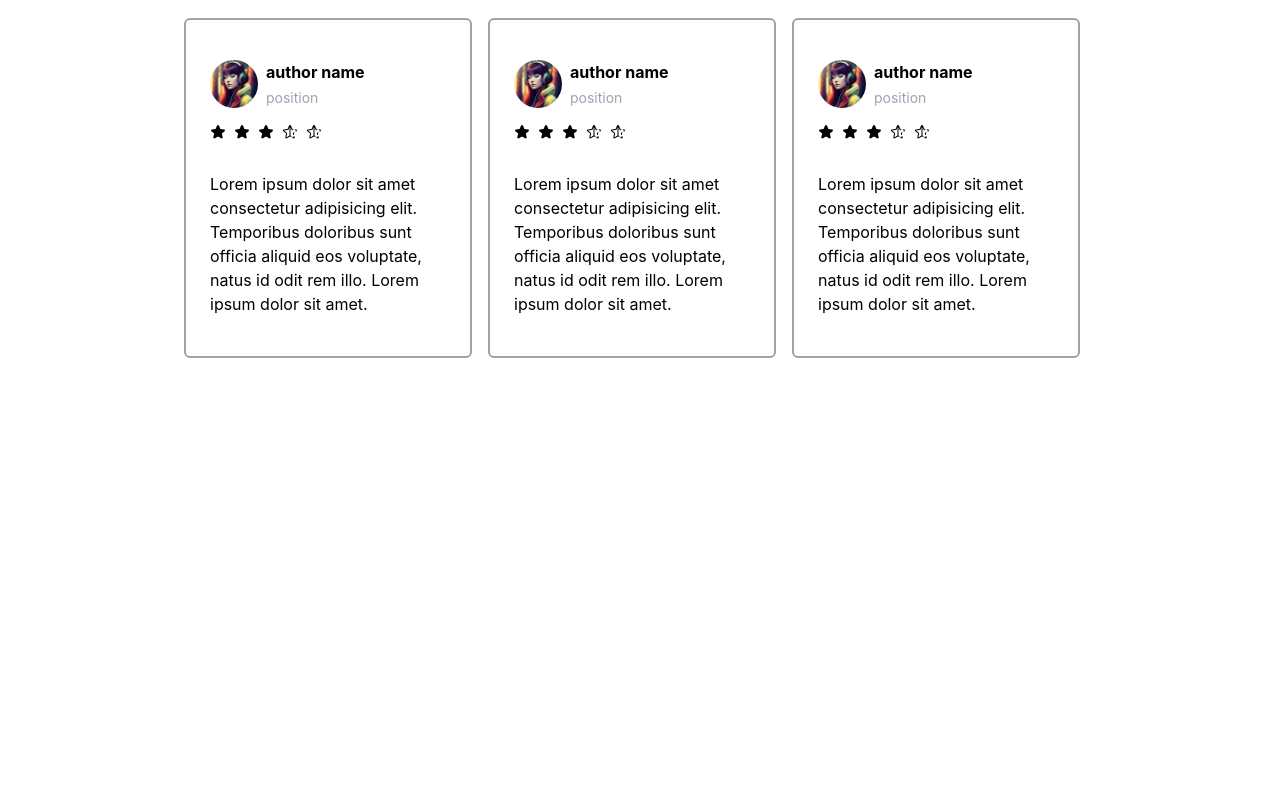
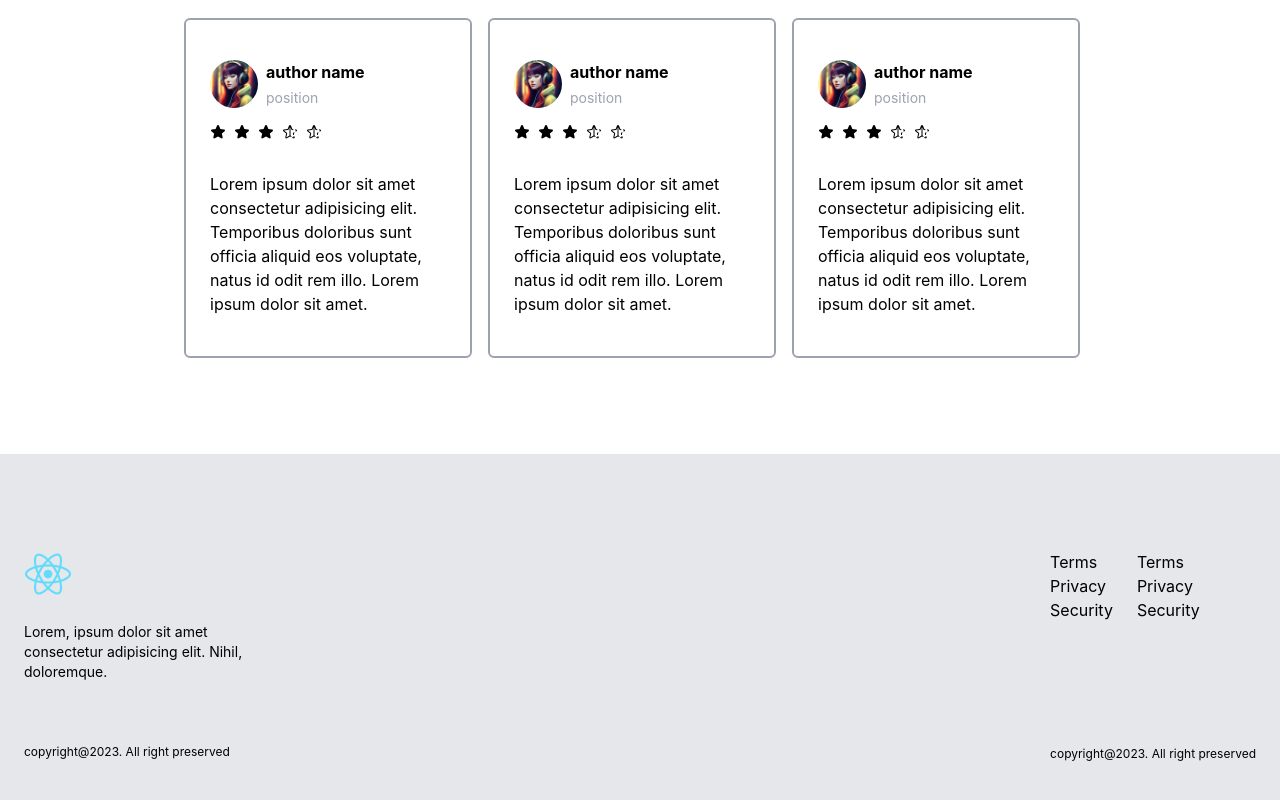
Before and after one commit to danilodavid521/retailor_watch_content, a React (Create React App) app: page / in a window 1280 px wide. Shown: the part 4502-5302 px from the top of the page. Before the commit the page ends 4956 px from the top, so only its background shows below. Built offline with nearby package versions, Linux system fonts and the light colour scheme.

Commit message:
feat: added footer section

```diff
--- a/src/App.tsx
+++ b/src/App.tsx
@@ -8,6 +8,7 @@ import Creators from './components/Creators';
 import Platform from './components/Platform';
 import FavoriteContent from './components/FavoriteContent';
 import Testmonial from './components/Testmonial';
+import Footer from './components/Footer';
 
 function App() {
 
@@ -22,6 +23,7 @@ function App() {
       <Platform />
       <FavoriteContent />
       <Testmonial />
+      <Footer />
     </>
   );
 }
--- /dev/null
+++ b/src/assets/css/footer.css
@@ -0,0 +1,3 @@
+.brand-info p.brand-des{
+    width: 248px ;
+}
--- /dev/null
+++ b/src/components/Footer.tsx
@@ -0,0 +1,34 @@
+import React from 'react'
+import Logo from '../assets/images/logo.png'
+import '../assets/css/footer.css'
+
+export default function Footer() {
+    return (
+        <footer className='footer container pt-24 pb-10 px-6 mx-auto bg-gray-200'>
+            <div className='flex justify-between'>
+                <div className='brand-info'>
+                    <div className='flex flex-col gap-6 mb-14'>
+                        <img className='w-12' src={Logo} alt="logo" />
+                        <p className='brand-des text-sm'>Lorem, ipsum dolor sit amet consectetur adipisicing elit. Nihil, doloremque.</p>
+                    </div>
+                    <span className='text-xs'>copyright@2023. All right preserved</span>
+                </div>
+                <div className='flex flex-col justify-between'>
+                    <div className='flex gap-6 mb-14'>
+                        <ul>
+                            <li>Terms</li>
+                            <li>Privacy</li>
+                            <li>Security</li>
+                        </ul>
+                        <ul>
+                            <li>Terms</li>
+                            <li>Privacy</li>
+                            <li>Security</li>
+                        </ul>
+                    </div>
+                    <span className='text-xs'>copyright@2023. All right preserved</span>
+                </div>
+            </div>
+        </footer>
+    )
+}
```
